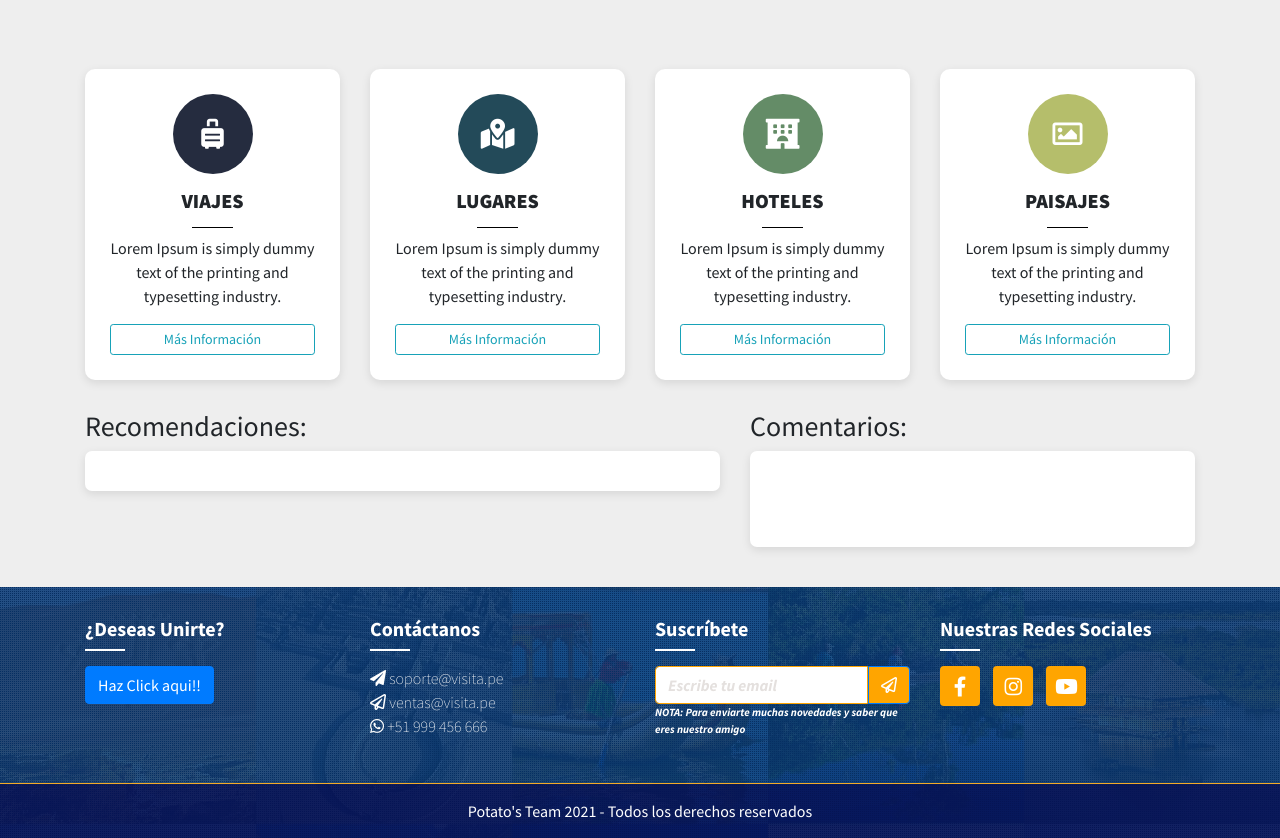
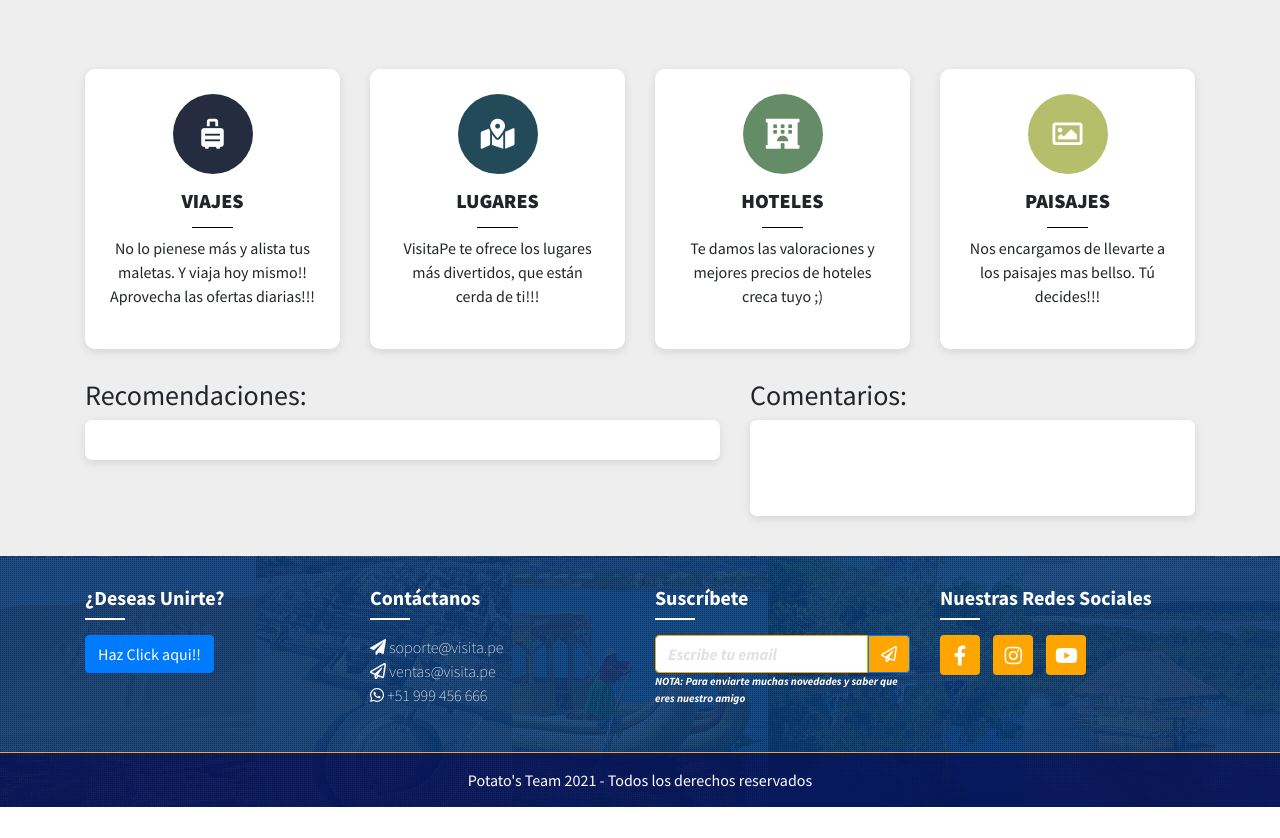
Before and after one commit to Potato-sTeam/visitape_frontend, a PHP site: page / in a window 1280 px wide. Shown: the part 509-1347 px from the top of the page. After the commit the page ends 1316 px from the top, so only its background shows below. Run offline with PHP 8.4, Linux system fonts and the light colour scheme; some libraries are stand-ins or nearby versions.

Commit message:
ahora si por fin todo ok

```diff
--- a/index.php
+++ b/index.php
@@ -68,9 +68,9 @@
                                 <span class="fas fa-suitcase-rolling" style="background-color: #252C3F;"></span>
                                 <h2>Viajes</h2>
                                 <p>
-                                    Lorem Ipsum is simply dummy text of the printing and typesetting industry.
+                                    No lo pienese más y alista tus maletas. Y viaja hoy mismo!! Aprovecha las ofertas diarias!!!
                                 </p>
-                                <button type="button" class="btn btn-outline-info btn-sm btn-block">Más Información</button>
+                                <!--<button type="button" class="btn btn-outline-info btn-sm btn-block">Más Información</button>-->
                             </div>
 
                         </div>
@@ -80,9 +80,9 @@
                                 <span class="fas fa-map-marked-alt" style="background-color: #234A59;"></span>
                                 <h2>Lugares</h2>
                                 <p>
-                                    Lorem Ipsum is simply dummy text of the printing and typesetting industry.
+                                    VisitaPe te ofrece los lugares más divertidos, que están cerda de ti!!!
                                 </p>
-                                <button type="button" class="btn btn-outline-info btn-sm btn-block">Más Información</button>
+                                <!--<button type="button" class="btn btn-outline-info btn-sm btn-block">Más Información</button>-->
                             </div>
                         </div>
                         <div class="col-xs-12 col-md-6 col-lg-3 margin-gral1">
@@ -91,9 +91,9 @@
                                 <span class="fas fa-hotel" style="background-color: #648C67;"></span>
                                 <h2>Hoteles</h2>
                                 <p>
-                                 Lorem Ipsum is simply dummy text of the printing and typesetting industry.
+                                    Te damos las valoraciones y mejores precios de hoteles creca tuyo ;)
                                 </p>
-                                <button type="button" class="btn btn-outline-info btn-sm btn-block">Más Información</button>
+                                <!--<button type="button" class="btn btn-outline-info btn-sm btn-block">Más Información</button>-->
                             </div>
 
                         </div>
@@ -103,9 +103,9 @@
                                 <span class="far fa-image" style="background-color: #B5BE6B;"></span>
                                 <h2>Paisajes</h2>
                                 <p>
-                                    Lorem Ipsum is simply dummy text of the printing and typesetting industry.
+                                    Nos encargamos de llevarte a los paisajes mas bellso. Tú decides!!!
                                 </p>
-                                <button type="button" class="btn btn-outline-info btn-sm btn-block">Más Información</button>
+                                <!--<button type="button" class="btn btn-outline-info btn-sm btn-block">Más Información</button>-->
                             </div>
 
                         </div>
```
